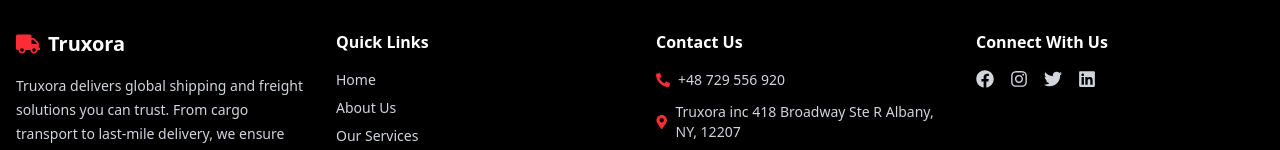
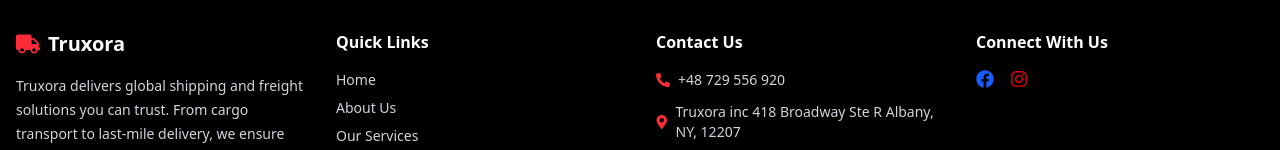
Before and after one commit to Shubham-juris/truxora, a React (Vite) app: page / in a window 1280 px wide. Shown: the part 2599-2749 px from the top of the page. Built offline with nearby package versions, Linux system fonts and the light colour scheme.

Commit message:
add social pages

```diff
--- a/src/components/common/Footer.jsx
+++ b/src/components/common/Footer.jsx
@@ -82,17 +82,22 @@
         <div>
           <h3 className="text-white font-semibold mb-4">Connect With Us</h3>
           <div className="flex gap-4 text-lg">
-            <a href="#" className="hover:text-red-500">
+            <a
+              href="https://facebook.com/profile.php?id=61579235387581"
+              target="_blank"
+              rel="noopener noreferrer"
+              className="hover:text-red-500 text-blue-600"
+            >
               <FaFacebook />
             </a>
-            <a href="#" className="hover:text-red-500">
+
+            <a
+              href="https://www.instagram.com/truxora3/"
+              target="_blank"
+              rel="noopener noreferrer"
+              className="hover:text-red-500 text-red-600"
+            >
               <FaInstagram />
-            </a>
-            <a href="#" className="hover:text-red-500">
-              <FaTwitter />
-            </a>
-            <a href="#" className="hover:text-red-500">
-              <FaLinkedin />
             </a>
           </div>
         </div>
```
